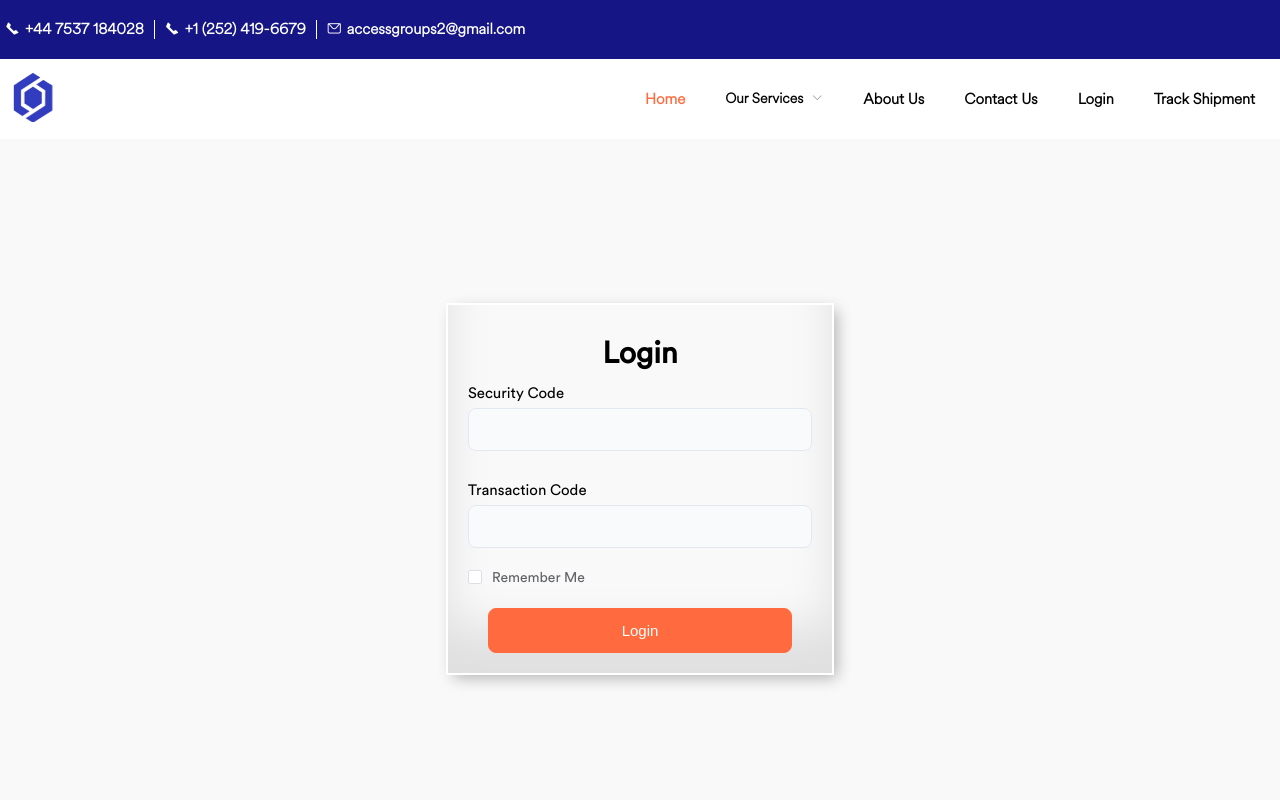
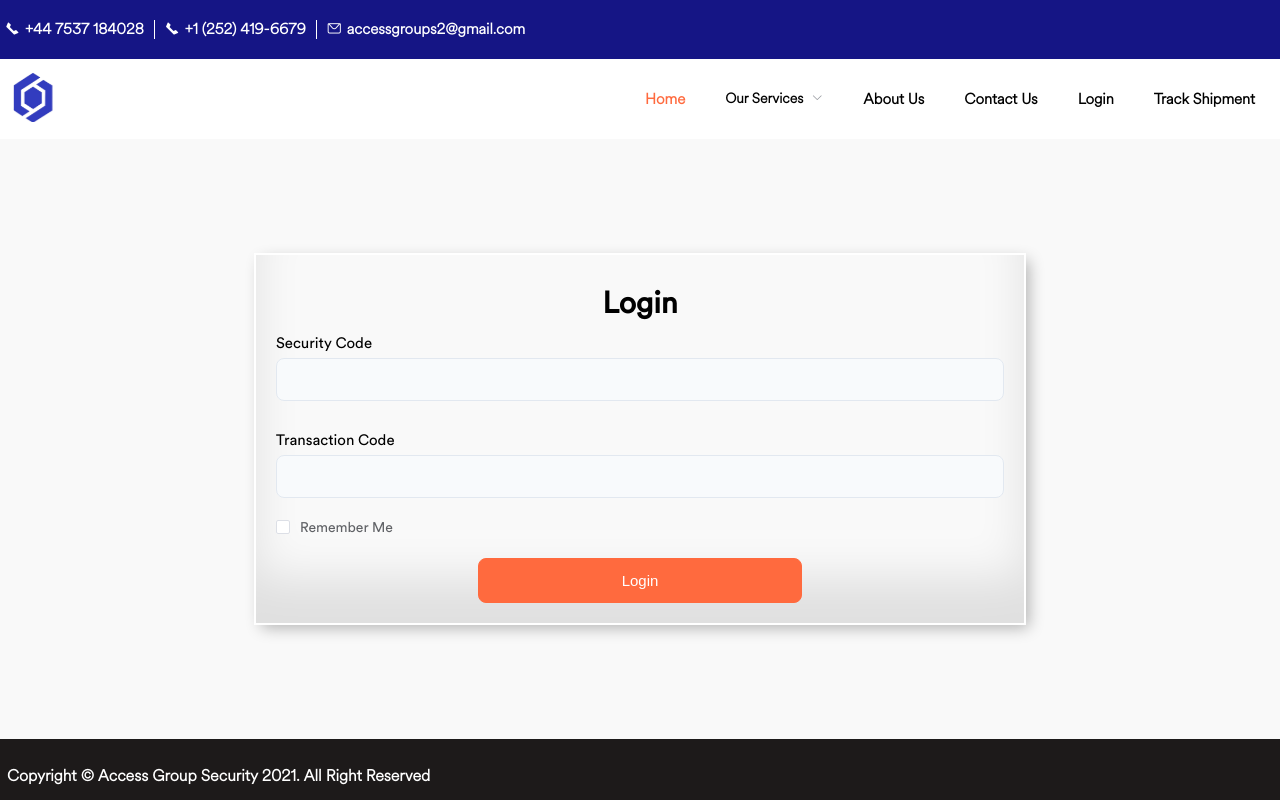
Before and after one commit to DeHerro1/aben_mining, a Nuxt app: page /login in a window 1280 px wide. Built offline with nearby package versions, Linux system fonts and the light colour scheme.

Commit message:
new update

```diff
--- a/pages/deposit_vault/customer_information.vue
+++ b/pages/deposit_vault/customer_information.vue
@@ -118,9 +118,13 @@ $laptop_screen: 1024px;
 
 .vault_content_container {
   padding-top: 20px;
-  min-height: 700px;
+  height: 100vh;
   overflow-y: scroll;
-  margin: 20px 20px 40px 310px;
+  margin: 20px 20px 50px 310px;
+  display: flex;
+  flex-direction: column;
+  // justify-content: center;
+  align-items: center;
   @media (max-width: $laptop_screen) {
     margin-left: 210px;
   }
@@ -131,8 +135,8 @@ $laptop_screen: 1024px;
     margin-top: 20px;
     margin-bottom: 40px;
     padding: 20px;
-    // overflow-y: scroll;
-    // height: 700px;
+    width: 100%;
+    max-width: 750px;
     padding-bottom: 40px;
 
     .vault_content_header {
@@ -142,7 +146,7 @@ $laptop_screen: 1024px;
       justify-content: space-between;
     }
     .vault_deposit_status {
-      width: 80%;
+      width: 90%;
       margin: 0 auto;
       @media (max-width: $small_screen) {
         width: 100%;
--- a/pages/deposit_vault/index.vue
+++ b/pages/deposit_vault/index.vue
@@ -119,11 +119,11 @@ $laptop_screen: 1024px;
   }
   .vault_content {
     margin-top: 20px;
+    margin-bottom: 40px;
     padding: 20px;
     width: 100%;
     max-width: 750px;
     padding-bottom: 40px;
-    max-width: 720px;
     .vault_content_header {
       width: 90%;
       margin: 20px auto;
@@ -131,7 +131,7 @@ $laptop_screen: 1024px;
       justify-content: space-between;
     }
     .vault_deposit_status {
-      width: 100%;
+      width: 90%;
       margin: 0 auto;
 
       @media (max-width: $small_screen) {
--- a/pages/depositors/index.vue
+++ b/pages/depositors/index.vue
@@ -53,7 +53,7 @@
     </div>
 
     <!-- <el-card class="mt-20"> -->
-    <el-card class="mt-20" style="min-height: 400px">
+    <el-card class="mt-20 depo_table" style="min-height: 400px">
       <el-table
         v-loading="depositors.length < 1"
         :data="depositors"
@@ -282,4 +282,6 @@ $laptop_screen: 1024px;
     }
   }
 }
+.depo_table {
+}
 </style>
--- a/pages/login.vue
+++ b/pages/login.vue
@@ -22,7 +22,7 @@
         <div class="pb-20">
           <el-checkbox v-model="checked">Remember Me</el-checkbox>
         </div>
-        <div class="px-20">
+        <div class="px-20" style="width: 50%; margin: 0 auto">
           <el-button
             type="primary"
             style="width: 100%"
@@ -95,13 +95,13 @@ $medium_screen: 769px;
 $laptop_screen: 1024px;
 .login_main_container {
   width: 100%;
-  min-height: 700px;
+  min-height: 600px;
   display: flex;
   justify-content: center;
   align-items: center;
   .login_container {
     padding: 20px;
-    width: 30%;
+    width: 60%;
     box-shadow: inset 0 -3em 3em rgba(0, 0, 0, 0.1),
       0 0 0 2px rgb(255, 255, 255), 0.3em 0.3em 1em rgba(0, 0, 0, 0.3);
     @media (max-width: $small_screen) {
```
